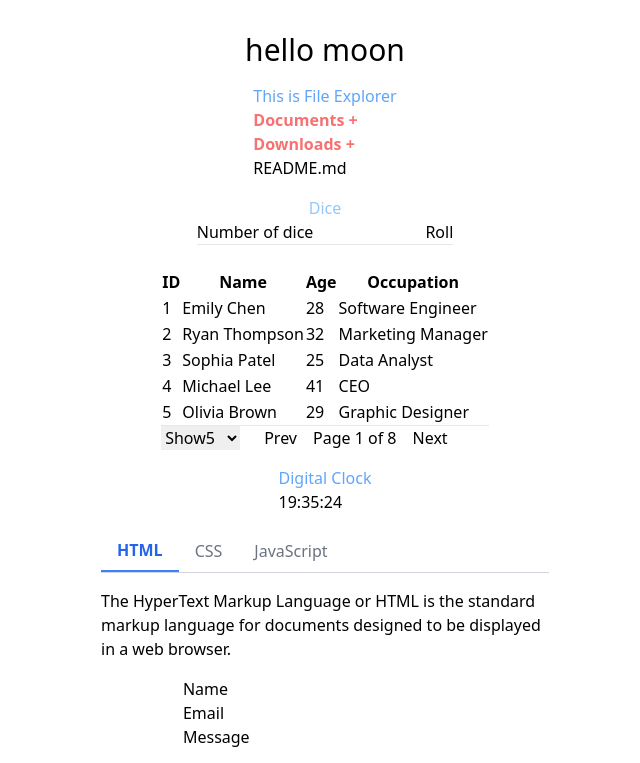
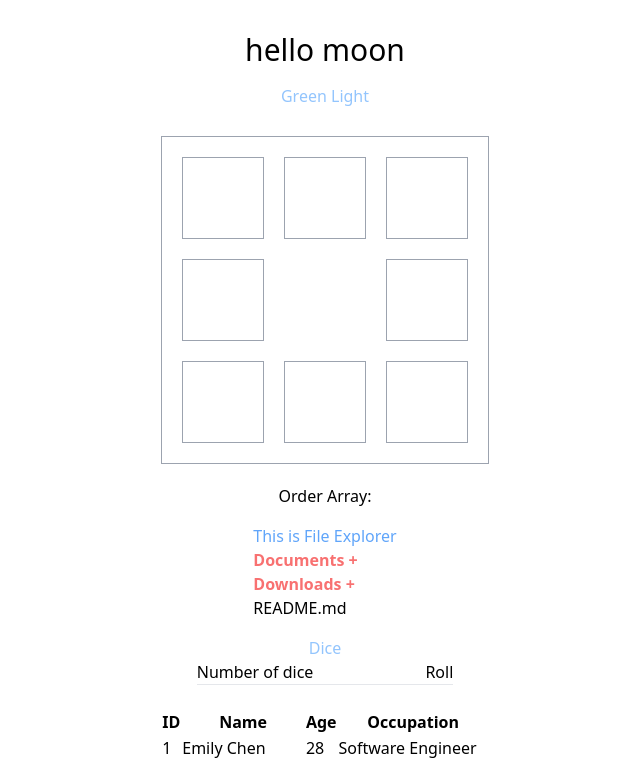
Before and after one commit to lu-sd/score, a React (Vite) app: page / in a window 1280 px wide. Shown: the top 763 px of the page, without its empty margins (315-955 px from the left). Built offline with nearby package versions, Linux system fonts and the light colour scheme.

Commit message:
setinterval css square

```diff
--- a/src/App.tsx
+++ b/src/App.tsx
@@ -10,10 +10,12 @@ import Clock from "./components/clock"
 import DataTable from "./components/dataTable";
 import Dice from "./components/dice.tsx"
 import File from "./components/file"
+import GreenLight from "./components/greenLight.tsx";
 function App() {
   return (
     <div className="flex flex-col gap-4 justify-center min-w-full items-center">
       <div className="text-3xl mt-8">hello moon</div>
+      <GreenLight />
       <File />
       <Dice />
       <DataTable />
--- /dev/null
+++ b/src/components/greenLight.tsx
@@ -0,0 +1,64 @@
+import { useState } from "react";
+const config = [
+  [1, 1, 1],
+  [1, 0, 1],
+  [1, 1, 1],
+];
+export default function GreenLight() {
+  const [order, setOrder] = useState<number[]>([])
+  const [isDeactivating, setIsDeactivating] =
+    useState(false)
+
+  function deactivateCells() {
+    setIsDeactivating(true);
+    const timer = setInterval(() => {
+      // Use the callback version of setOrder to ensure
+      // we are reading the most updated order value.
+      setOrder((origOrder) => {
+        // Make a clone to avoid mutation of the orders array.
+        const newOrder = origOrder.slice();
+        newOrder.pop();
+
+        if (newOrder.length === 0) {
+          clearInterval(timer);
+          setIsDeactivating(false);
+        }
+
+        return newOrder;
+      });
+    }, 300);
+  }
+  function handleClick(index: number) {
+    const newOrder = [...order, index];
+    setOrder(newOrder);
+
+    // All the cells have been activated, we can proceed
+    // to deactivate them one by one.
+    if (
+      newOrder.length ===
+      config.flat().filter(Boolean).length
+    ) {
+      deactivateCells();
+    }
+  }
+  return (
+    <div className="flex flex-col gap-5 items-center">
+      <div className="text-blue-300 text-center">Green Light</div>
+      <div className="grid grid-cols-3 mt-2 p-5 gap-5 border border-gray-400 ">
+        {config.flat().map((value, idx) => value ?
+          <Square key={idx}
+            onClick={() => handleClick(idx)}
+            filled={order.includes(idx)}
+            isDisabled={order.includes(idx) || isDeactivating} /> :
+          <span key={idx} />)}
+      </div>
+      <div>Order Array: {order.join(", ")}</div>
+    </div >
+  );
+}
+function Square({ filled, onClick, isDisabled }:
+  { filled: Boolean, onClick: () => void, isDisabled: boolean }) {
+  return <button className={`border p-10 border-gray-400 ${filled ? "bg-green-700" : "bg-transparent"}`}
+    onClick={onClick}
+    disabled={isDisabled}></button>
+}
```
